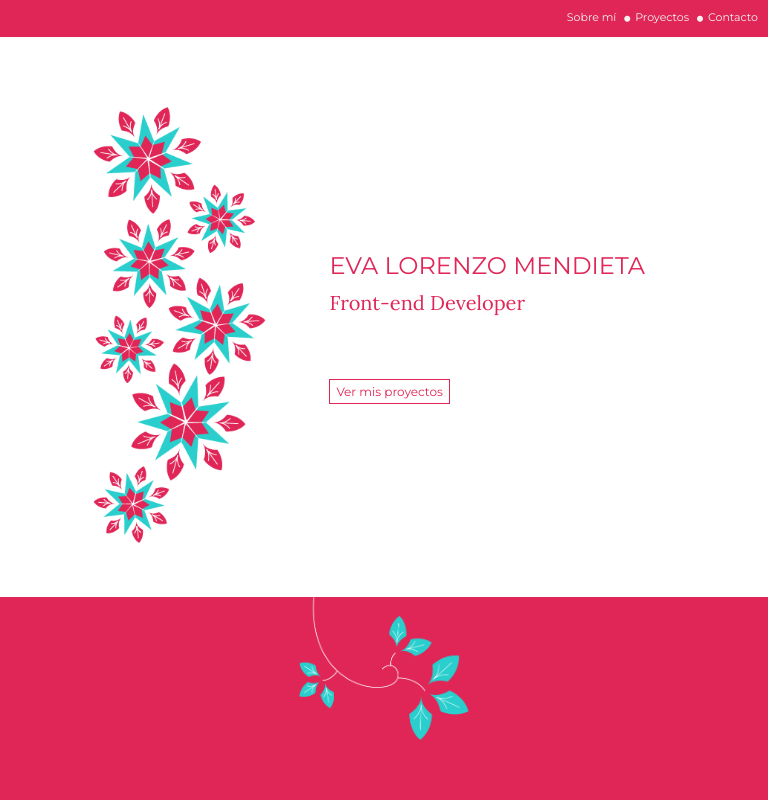
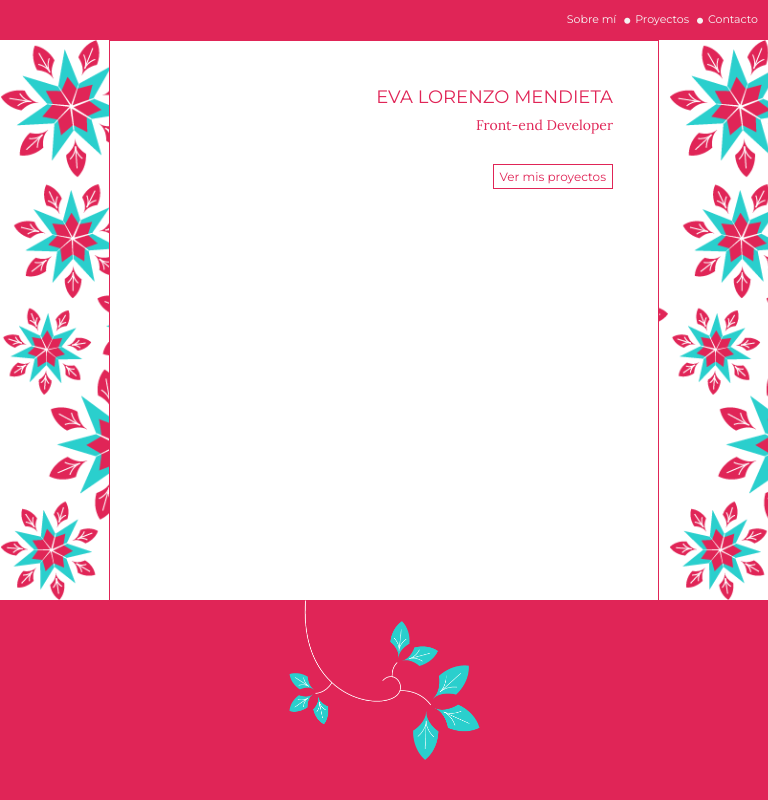
Before and after one commit to eva-lm/Portfolio_Front-end, a React (Create React App) app: page / in a window 768 px wide. Shown: the top 800 px of the page. Built offline with nearby package versions, Linux system fonts and the light colour scheme.

Commit message:
mediaqueries

```diff
--- a/src/components/Header.js
+++ b/src/components/Header.js
@@ -1,8 +1,6 @@
 import React from "react";
 import "../stylesheets/layout/Header.scss";
 import "../stylesheets/components/_buttons.scss";
-import bg from "../images/_9.png";
-import image from "../images/_11.png";
 
 const Header = () => {
   return (
@@ -20,9 +18,6 @@ const Header = () => {
       </div>
 
       <div className="header__info-content">
-        <div className="header__img-content">
-          <img className="header__img" src={bg} alt="header image" />
-        </div>
         <div className="header__title-and-btn">
           <h1 className="header__title">Eva Lorenzo Mendieta</h1>
           <h2 className="header__subtitle">Front-end Developer</h2>
@@ -32,7 +27,7 @@ const Header = () => {
         </div>
       </div>
       <div className="header__flowers-img-content">
-        <img className="header__img-flowers" src={image} alt="flowers image" />
+        <div className="header__flowers-img"></div>
       </div>
     </header>
   );
--- a/src/stylesheets/components/_buttons.scss
+++ b/src/stylesheets/components/_buttons.scss
@@ -1,7 +1,7 @@
 @import "../components/_variables";
 
 .header__button {
-  margin-top: 8vh;
+  margin-top: 30px;
   font-size: 12px;
   background: transparent;
   color: $colorBlue;
--- a/src/stylesheets/layout/Header.scss
+++ b/src/stylesheets/layout/Header.scss
@@ -22,44 +22,46 @@
     color: rgb(245, 242, 242);
   }
   &__info-content {
-    display: flex;
-    justify-content: space-evenly;
     height: 70vh;
-    width: 100vw;
     color: $colorBlue;
     background-color: $colorLight;
+    background-image: url("../../images/_9.png");
+    background-size: contain;
+    background-position: left;
+    background-repeat: no-repeat;
+    display: flex;
+    align-items: center;
+    justify-content: flex-end;
   }
   &__title-and-btn {
-    align-self: center;
-    width: 40vw;
+    width: 150px;
+    text-align: end;
+    padding: 20px;
   }
   &__title {
-    font-size: 22px;
+    font-size: 14px;
     text-transform: uppercase;
     font-family: $fontTitle;
     font-weight: normal;
-    margin-top: 20px;
   }
   &__subtitle {
     font-family: $fontText;
-    font-size: 18px;
+    font-size: 10.5px;
     font-weight: normal;
-    margin-top: 10px;
+    margin-top: 5px;
   }
-  &__img-content {
-    margin-top: 15px;
-    display: flex;
-    align-items: center;
-  }
-  &__img {
-    height: 80%;
-  }
+
   &__flowers-img-content {
     display: flex;
     justify-content: center;
+    height: 20vh;
   }
-  &__img-flowers {
-    height: 45%;
+  &__flowers-img {
+    background-image: url("../../images/_11.png");
+    background-size: contain;
+    background-position: center;
+    background-repeat: no-repeat;
+    width: 45%;
   }
 }
 .fa-circle {
@@ -70,36 +72,44 @@
 @media all and (max-width: 1024px) and (min-width: 640px) {
   .header {
     &__nav-content {
-      height: 44px;
       font-size: 11px;
     }
     &__info-content {
-      padding: 0px 30px;
+      background-image: url("../../images/_9.png");
+      background-size: contain;
+      background-position: left;
+      background-repeat: repeat;
+      display: flex;
+      align-items: flex-end;
+      justify-content: center;
     }
     &__title-and-btn {
-      width: 45vw;
+      width: 550px;
+      padding: 45px;
+      background-color: $colorLight;
+      height: 100%;
+      border-left: 1px solid $colorBlue;
+      border-right: 1px solid $colorBlue;
+      border-top: 1px solid $colorBlue;
     }
     &__title {
-      font-size: 24px;
-      margin-top: 20px;
+      font-size: 18px;
     }
     &__subtitle {
-      font-size: 20px;
-    }
-    &__img-content {
-      margin-top: 15px;
-      display: flex;
-      align-items: center;
-    }
-    &__img {
-      height: 80%;
+      font-size: 14px;
+      margin-top: 8px;
     }
     &__flowers-img-content {
       display: flex;
       justify-content: center;
+      height: 20vh;
     }
-    &__img-flowers {
-      height: 45%;
+    &__flowers-img {
+      background-image: url("../../images/_11.png");
+      background-size: contain;
+      background-position: center;
+      background-repeat: no-repeat;
+      width: 45%;
     }
   }
   .fa-circle {
```
Also changed, not shown: 16 other files (tests, documents, lock files or other folders).
